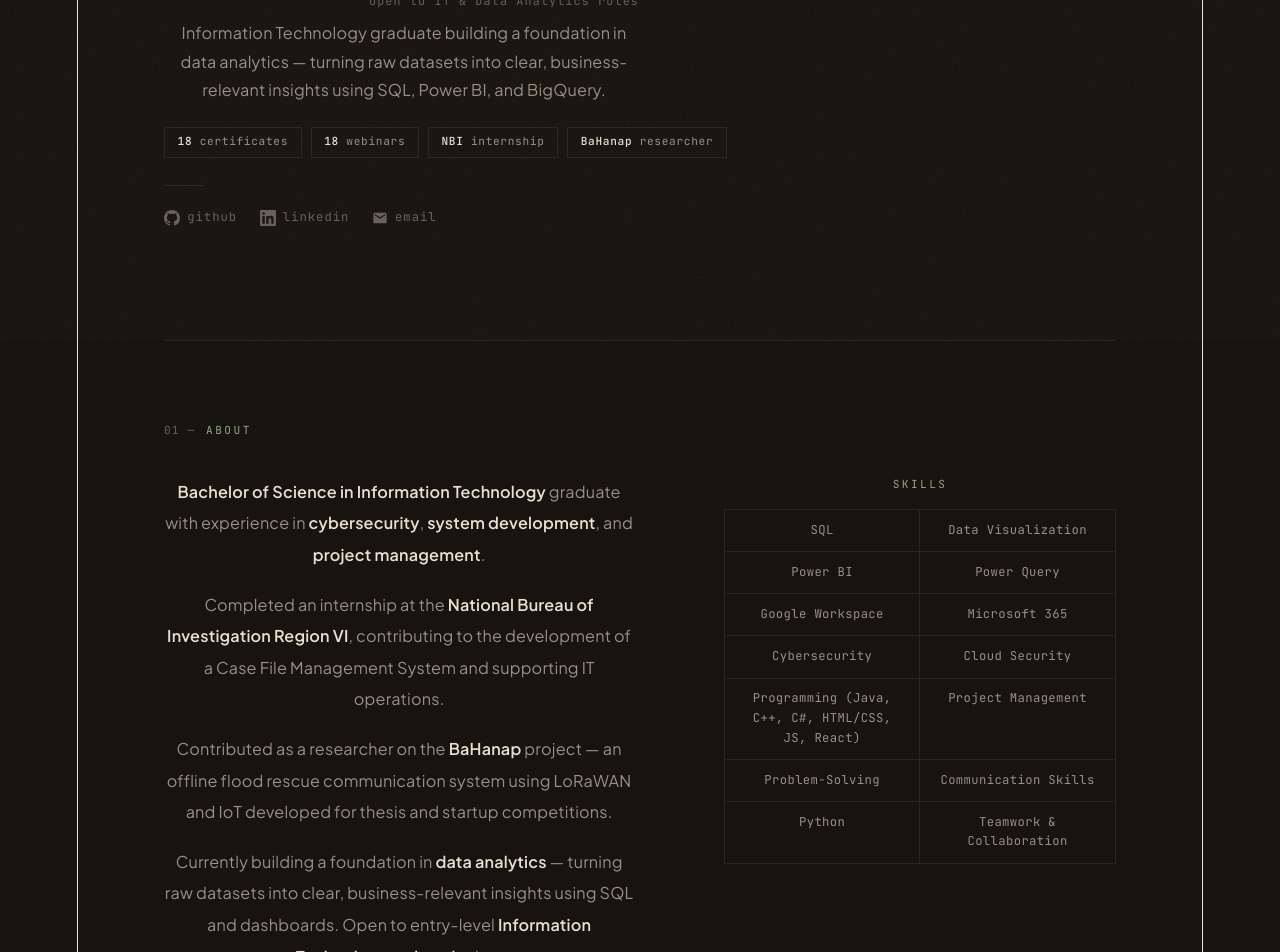
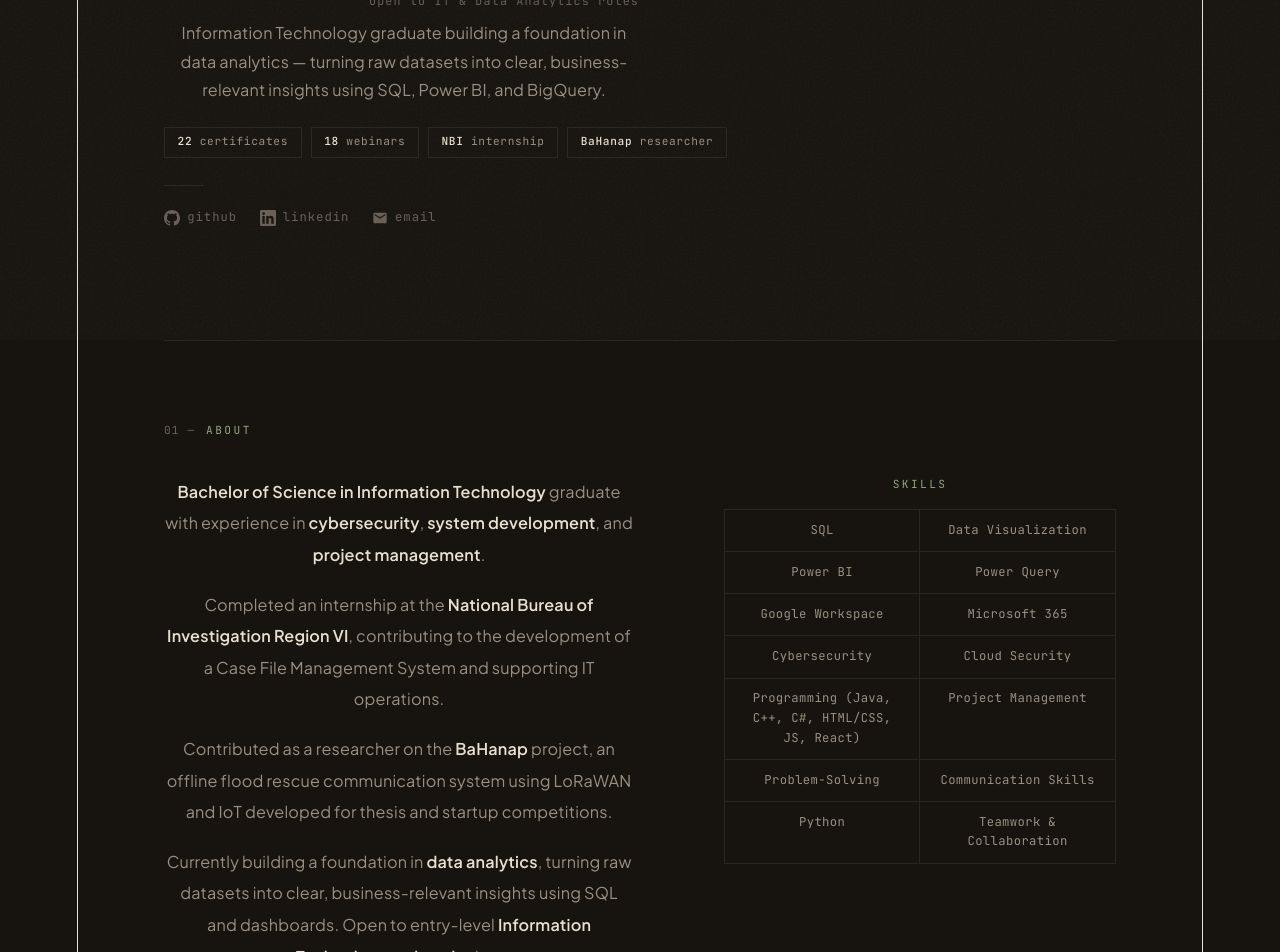
Before and after one commit to acheachi/portfolio_website, a React (Vite) app: page / in a window 1280 px wide. Shown: the part 460-1412 px from the top of the page. Built offline with nearby package versions, Linux system fonts and the light colour scheme.

Commit message:
Added new certificates and adjusted UI

```diff
--- a/src/App.jsx
+++ b/src/App.jsx
@@ -46,6 +46,38 @@ const CERTIFICATIONS = [
     date: "Aug 2026",
     badgeImg: "https://storage.googleapis.com/kaggle-learn-certificates/35117861/84d3cf4ee171cc00669f7fc4c96a5aa7.png",
     verifyHref: "https://www.kaggle.com/learn/certification/johnachillescolon/pandas",
+  },
+  {
+    id: 0.1,
+    title: "Data Visualization",
+    issuer: "Kaggle",
+    date: "Aug 2026",
+    badgeImg: "https://storage.googleapis.com/kaggle-learn-certificates/35117861/256810ccb44228d529fcc07f9d9f2ca8.png",
+    verifyHref: "https://www.kaggle.com/learn/certification/johnachillescolon/data-visualization",
+  },
+  {
+    id: 0.2,
+    title: "Data Cleaning",
+    issuer: "Kaggle",
+    date: "Aug 2026",
+    badgeImg: "https://storage.googleapis.com/kaggle-learn-certificates/35117861/a4456501cfcfa0a316cffd82cec6196a.png",
+    verifyHref: "https://www.kaggle.com/learn/certification/johnachillescolon/data-cleaning",
+  },
+  {
+    id: 0.3,
+    title: "Intro to Machine Learning",
+    issuer: "Kaggle",
+    date: "Aug 2026",
+    badgeImg: "https://storage.googleapis.com/kaggle-learn-certificates/35117861/884330ae7dd0c1c083915bdf3e66d392.png",
+    verifyHref: "https://www.kaggle.com/learn/certification/johnachillescolon/intro-to-machine-learning",
+  },
+  {
+    id: 0.4,
+    title: "Intermediate Machine Learning",
+    issuer: "Kaggle",
+    date: "Aug 2026",
+    badgeImg: "https://storage.googleapis.com/kaggle-learn-certificates/35117861/642cae8efe61eac7098cd994d467ec6c.png",
+    verifyHref: "https://www.kaggle.com/learn/certification/johnachillescolon/intermediate-machine-learning",
   },
   {
     id: 1,
@@ -355,9 +387,11 @@ function AllCertificatesPage({ onBack }) {
         style={{ fontFamily: "var(--mono)", fontSize: "0.68rem", background: "none", border: "none", color: "var(--tx3)", cursor: "pointer", display: "inline-flex", alignItems: "center", gap: "0.4rem", marginBottom: "2rem", letterSpacing: "0.08em" }}>
         <BackIcon /> back to portfolio
       </button>
+      <div style={{ display: "flex", flexDirection: "column", alignItems: "center" }}>
         <SectionHeader num="04" label={`all certificates · ${CERTIFICATIONS.length} total`} />
         <div className="certs-grid">
           {CERTIFICATIONS.map(c => <CertRow key={c.id} c={c} />)}
+        </div>
       </div>
     </div>
   );
@@ -373,6 +407,7 @@ function AllWebinarsPage({ onBack }) {
         style={{ fontFamily: "var(--mono)", fontSize: "0.68rem", background: "none", border: "none", color: "var(--tx3)", cursor: "pointer", display: "inline-flex", alignItems: "center", gap: "0.4rem", marginBottom: "2rem", letterSpacing: "0.08em" }}>
         <BackIcon /> back to portfolio
       </button>
+      <div style={{ display: "flex", flexDirection: "column", alignItems: "center" }}>
         <SectionHeader num="05" label={`all webinars & training · ${WEBINAR_TOTAL} sessions`} />
         <div className="webinars-wrap">
           <div className="webinar-summary" style={{ borderBottom: "1px solid var(--div)" }}>
@@ -387,6 +422,7 @@ function AllWebinarsPage({ onBack }) {
             {Object.entries(WEBINARS).map(([theme, items]) => (
               <WebinarGroup key={theme} theme={theme} items={items} />
             ))}
+          </div>
         </div>
       </div>
     </div>
@@ -488,8 +524,8 @@ function MainPortfolio({ setPage }) {
             <div className="about-text">
               <p><strong>Bachelor of Science in Information Technology</strong> graduate with experience in <strong>cybersecurity</strong>, <strong>system development</strong>, and <strong>project management</strong>.</p>
               <p>Completed an internship at the <strong>National Bureau of Investigation Region VI</strong>, contributing to the development of a Case File Management System and supporting IT operations.</p>
-              <p>Contributed as a researcher on the <strong>BaHanap</strong> project — an offline flood rescue communication system using LoRaWAN and IoT developed for thesis and startup competitions.</p>
-              <p>Currently building a foundation in <strong>data analytics</strong> — turning raw datasets into clear, business-relevant insights using SQL and dashboards. Open to entry-level <strong>Information Technology-related</strong> roles.</p>
+              <p>Contributed as a researcher on the <strong>BaHanap</strong> project, an offline flood rescue communication system using LoRaWAN and IoT developed for thesis and startup competitions.</p>
+              <p>Currently building a foundation in <strong>data analytics</strong>, turning raw datasets into clear, business-relevant insights using SQL and dashboards. Open to entry-level <strong>Information Technology-related</strong> roles.</p>
             </div>
             <div>
               <div style={{ fontFamily: "var(--mono)", fontSize: "0.62rem", color: "var(--acc)", letterSpacing: "0.22em", textTransform: "uppercase", marginBottom: "0.85rem" }}>skills</div>
@@ -503,7 +539,7 @@ function MainPortfolio({ setPage }) {
         </div>
 
         {/* 02 — PROJECTS */}
-        <div id="projects" className="section">
+        <div id="projects" className="section section-centered">
           <SectionHeader num="02" label="projects" />
           <div className="projects-grid">
             {PROJECTS.map(p => {
@@ -658,7 +694,11 @@ export default function App() {
         .skill-item:hover{color:var(--tx);background:var(--sf)}
         .skill-item:nth-child(2n){border-right:none}
         .skill-item:nth-last-child(-n+2){border-bottom:none}
-        .projects-grid{display:grid;grid-template-columns:1fr;border:1px solid var(--div);max-width:560px}
+        .projects-grid{display:grid;grid-template-columns:1fr 1fr;width:100%;max-width:900px;border:1px solid var(--div)}
+        .projects-grid > *{border-right:1px solid var(--div);border-bottom:1px solid var(--div)}
+        .projects-grid > *:nth-child(2n){border-right:none}
+        .projects-grid > *:nth-last-child(-n+2){border-bottom:none}
+        .projects-grid > *:last-child{border-bottom:none}
         .exp-wrap{max-width:640px;width:100%}
         .certs-grid{display:grid;grid-template-columns:1fr 1fr;width:100%;max-width:900px;border:1px solid var(--div)}
         .certs-grid > *{border-right:1px solid var(--div);border-bottom:1px solid var(--div)}
@@ -700,7 +740,10 @@ export default function App() {
           .skill-item:nth-child(2n){border-right:1px solid var(--div)}
           .skill-item:nth-last-child(-n+2){border-bottom:1px solid var(--div)}
           .skill-item:last-child{border-bottom:none}
-          .projects-grid{max-width:100%}
+          .projects-grid{grid-template-columns:1fr;max-width:100%}
+          .projects-grid > *{border-right:none}
+          .projects-grid > *:nth-last-child(-n+2){border-bottom:1px solid var(--div)}
+          .projects-grid > *:last-child{border-bottom:none}
           .exp-wrap{max-width:100%}
           .certs-grid{grid-template-columns:1fr;max-width:100%}
           .certs-grid > *{border-right:none}
```
Lines whose indentation alone changed are shown as unchanged.
